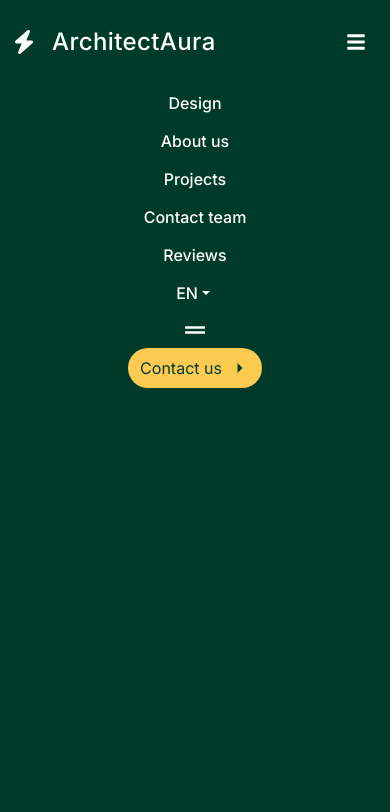
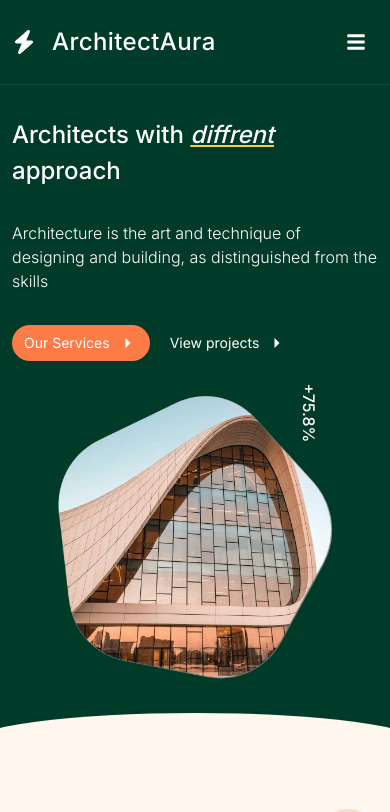
Before and after one commit to zablon-oigo/architect, a React (Vite) app: page / in a window 390 px wide. Shown: the top 812 px of the page. Built offline with nearby package versions, Linux system fonts and the light colour scheme.

Commit message:
Adding useState Hook

```diff
--- a/src/components/Navbar.jsx
+++ b/src/components/Navbar.jsx
@@ -11,7 +11,7 @@ function Navbar() {
   return (
     <>
     <nav className="sticky top-0 z-50 bg-[#003b29]">
-      <div className="container mx-auto lg:flex flex-wrap itmes-center justify-between px-3 border-b border-[#134e3c]">
+      <div className="container mx-auto lg:flex flex-wrap items-center justify-between px-3 border-b border-[#134e3c]">
         <div className="lg:w-1/5 sticky top-0 flex justify-between lg:static lg:justify-start h-[10vh] items-center">
           <a href="" className="font-medium tracking-wide transition-colors cursor-pointer">
             <button className="flex items-center text-white gap-x-4">
@@ -25,7 +25,7 @@ function Navbar() {
             </button>
           </div>
         </div>
-        <div className={"lg:flex flex-grow lg:items-center items-baseline lg:h-auto h-[90vh] justify-center lg:w-4/5"+ (menu ?"flex":"hidden")}>
+        <div className={`${menu ?"flex":"hidden"} lg:flex flex-grow lg:items-center items-baseline lg:h-auto h-[90vh] justify-center lg:w-4/5`}>
           <ul className="flex flex-col lg:flex-row items-center justify-between w-full gap-x-4 list-none lg:ml-auto lg:transform-none lg:translate-y-[-50%]">
             <div className="flex flex-col lg:flex-row items-center justify-center gap-x-8 lg:w-2/3 lg:border-x border-[#134e3c]">
               <li className="items-center py-2 font-medium leading-snug text-white hover:opacity-40"><a href="">Design</a></li>
```
